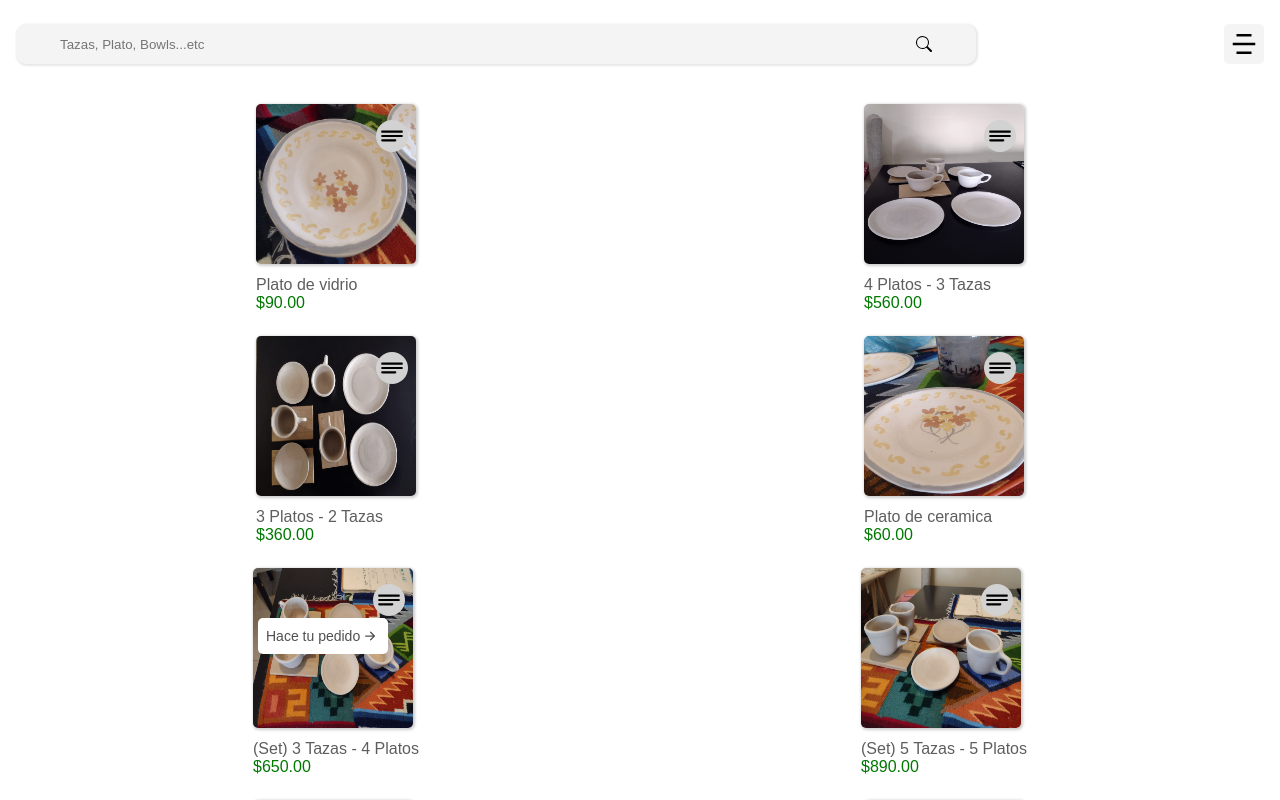
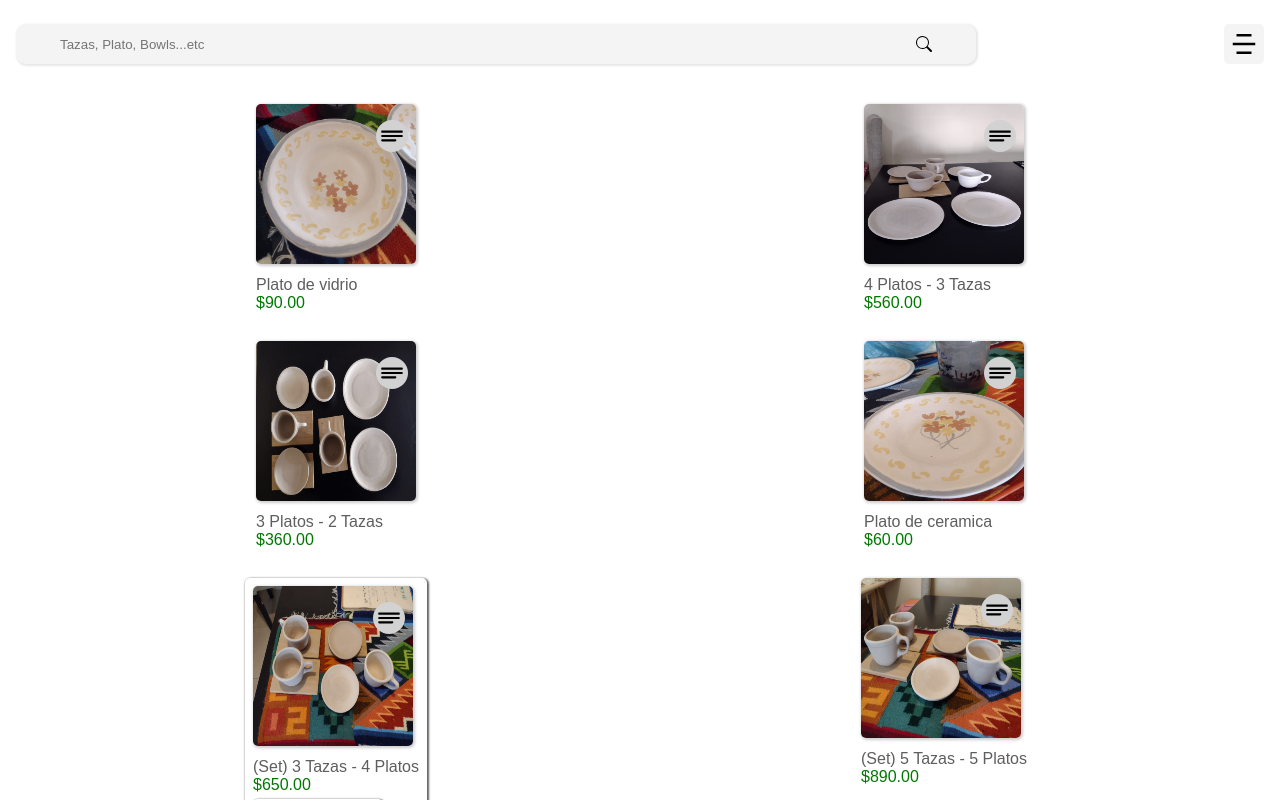
Before and after one commit to Facualemandi/alfareria-marketplace, a React (Create React App) app: page / in a window 1280 px wide. Both pictures are taken after a click on the icon 389 px from the left and 600 px from the top of the page. Shown: the top 800 px of the page. Built offline with nearby package versions, Linux system fonts and the light colour scheme.

Commit message:
Agregando interaciones a main product

```diff
--- a/src/Components/AlfareriaDescriptionProducts/AlfareriaDescriptionProducts.css
+++ b/src/Components/AlfareriaDescriptionProducts/AlfareriaDescriptionProducts.css
@@ -1,4 +1,3 @@
-
 .img_product {
   width: 20vh;
   height: 20vh;
@@ -14,13 +13,17 @@
   justify-content: center;
   margin-top: 3vh;
 }
+.container_total_description.is-active{
+  padding: 1vh;
+  border-radius: 5px;
+  box-shadow: 1px 1px 2px 1px rgb(98, 98, 98);
+}
 
-.container_description_img{
+.container_description_img {
   display: flex;
   justify-content: center;
   width: max-content;
   position: relative;
-
 }
 
 .name_product {
@@ -39,20 +42,18 @@
   color: rgb(118, 163, 218);
 }
 
-
-.more_info{
+.more_info {
   font-family: sans-serif;
   font-size: 12px;
   margin-top: 1vh;
 }
 
-.icon_rigth{
+.icon_rigth {
   width: 20px;
   height: 20px;
 }
 
-
-.details{
+.details {
   background-color: rgb(210, 210, 210);
   color: rgb(0, 0, 0);
   border-radius: 100%;
@@ -64,39 +65,31 @@
   padding: 3px;
 }
 
-.buy_item{
-  position: relative;
-}
-.buy_item.is-active{
-  left: 5px;
-  transition: 0.5s;
+.container_item {
+  margin-top: 5px;
+  border-spacing: 1px solid red;
+  font-size: 12px;
 }
 
-.container_item{
-  position: absolute;
-  left: -150px;
-  transition: 0.5s;
-  margin-top: 50px;
-}
 
-.container_item.is-active{
-  left: 5px;
-  transition: 0.s;
-}
-
-.buy_item{
+.buy_item {
   display: flex;
   justify-content: center;
   align-items: center;
-  color: rgb(80, 80, 80);
+  color: rgb(55, 159, 82);
   font-size: 14px;
   font-family: sans-serif;
   background-color: white;
   border-radius: 5px;
+  transition: 1s;
   padding: 1vh;
+  border: none;
+  box-shadow: 1px 1px 2px 1px rgb(98, 98, 98);
+
+
 }
 
-.name_product span{
+.name_product span {
   color: rgb(0, 120, 0);
   margin-top: 1vh;
 }
--- a/src/Components/AlfareriaDescriptionProducts/AlfareriaDescriptionProducts.js
+++ b/src/Components/AlfareriaDescriptionProducts/AlfareriaDescriptionProducts.js
@@ -25,18 +25,13 @@ const AlfareriaDescriptionProducts = ({
   return (
     <>
       <section
-        className="container_total_description"
+        className={`container_total_description ${buy && 'is-active'}`}
         onClick={() => totalItemDescription(el)}
       >
         <section className="container_description_img">
           <img alt={name} src={image} className="img_product" />
           <CgDetailsMore className="details" onClick={placeholder} />
 
-          <NavLink to={`/description/${id}`}>
-          <section className={`container_item ${buy && 'is-active'}`}>
-              {buy && <p className={`buy_item`}> Hace tu pedido <BsArrowRightShort className="icon_rigth" /></p>}
-          </section>
-          </NavLink>
         </section>
 
         <section className="name_product">
@@ -46,6 +41,11 @@ const AlfareriaDescriptionProducts = ({
 
 
 
+          <NavLink to={`/description/${id}`}>
+          <section className={`container_item`}>
+              {buy && <button className={`buy_item`}> Hace tu pedido <BsArrowRightShort className="icon_rigth" /></button>}
+          </section>
+          </NavLink>
       </section>
     </>
   );
```
